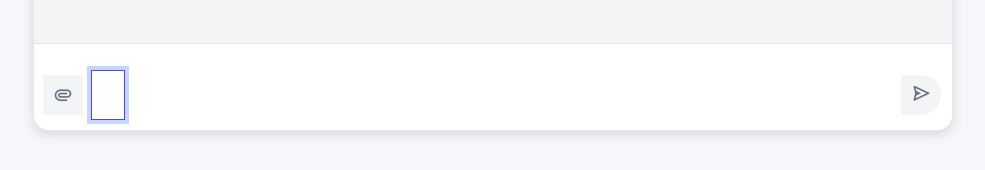
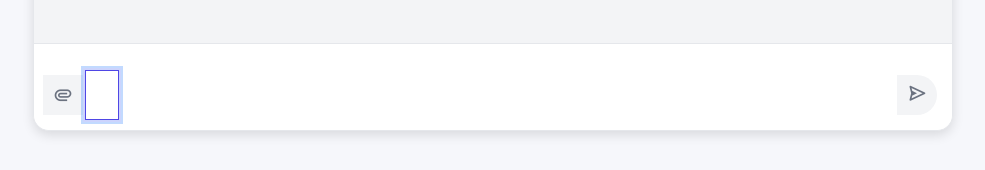
Before and after one commit to diwanshwho/portfolio, a plain HTML site: page resumecurator/index.html in a window 1280 px wide. Shown: the part 517-687 px from the top of the page, without its empty margins (147-1132 px from the left). Drawn offline with nearby package versions, Linux system fonts and the light colour scheme; a script that the page names is missing.

Commit message:
updated UI

```diff
--- a/resumecurator/index.html
+++ b/resumecurator/index.html
@@ -133,10 +133,11 @@
             border-top: 1px solid var(--outline-color);
             padding: 10px 10px; /* tighter sides to maximize input width */
         }
-        .input-group {
-            display: grid;
-            grid-template-columns: 40px 1fr 40px; /* shrink buttons to expand input horizontally */
-            gap: 8px;
+        /* Force grid layout even with Bootstrap input-group */
+        .chat-input .input-group {
+            display: grid !important;
+            grid-template-columns: 36px minmax(0,1fr) 44px;
+            gap: 6px;
             align-items: center;
         }
         .form-control {
@@ -156,7 +157,7 @@
         }
         .btn-action {
             border: none;
-            border-radius: 50%;
+            border-radius: 9999px; /* ensure perfect circle */
             height: 40px;
             width: 40px;
             display: inline-flex;
```
